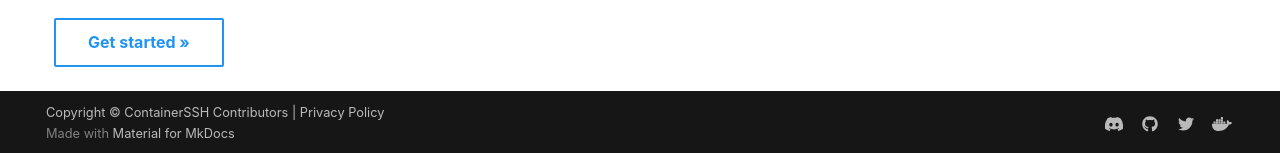
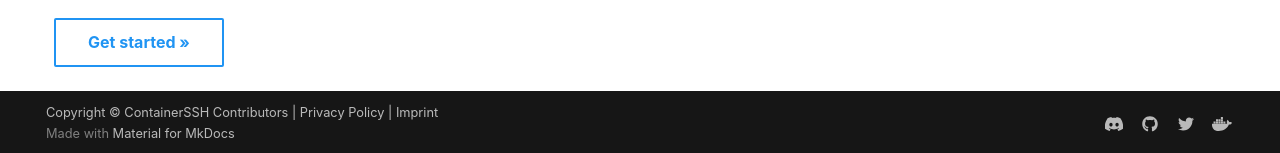
Before and after one commit to ContainerSSH/containerssh.github.io, an MkDocs documentation site: the page built from docs/index.md, in a window 1280 px wide and 900 px high, scrolled down 1183 px. Shown: the part 744-897 px from the top of the window. Built offline with MkDocs 1.6.1 and Material for MkDocs 9.7.7, drawn with Linux system fonts in a browser that asks for light colours; comment, search, counter and statistics services are not loaded.

Commit message:
Added imprint

```diff
--- a/mkdocs.yml
+++ b/mkdocs.yml
@@ -95,5 +95,4 @@ site_favicon: img/favicon.png
 extra_css:
   - css/custom.css
 copyright: >
-  Copyright &copy; ContainerSSH Contributors
-  | <a href="https://containerssh.github.io/privacy/">Privacy Policy</a>
+  Copyright &copy; ContainerSSH Contributors | <a href="https://containerssh.github.io/privacy/">Privacy Policy</a> | <a href="https://containerssh.github.io/imprint/">Imprint</a>
```
Also changed, not shown: docs/imprint.md (added, +3 -0 lines).
